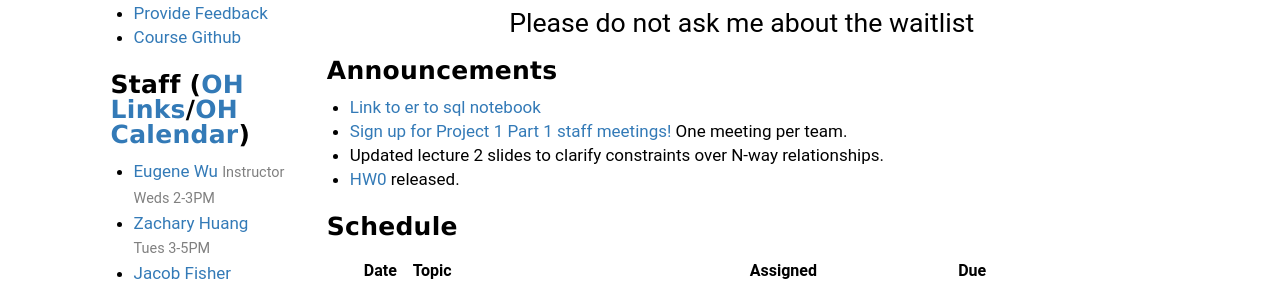
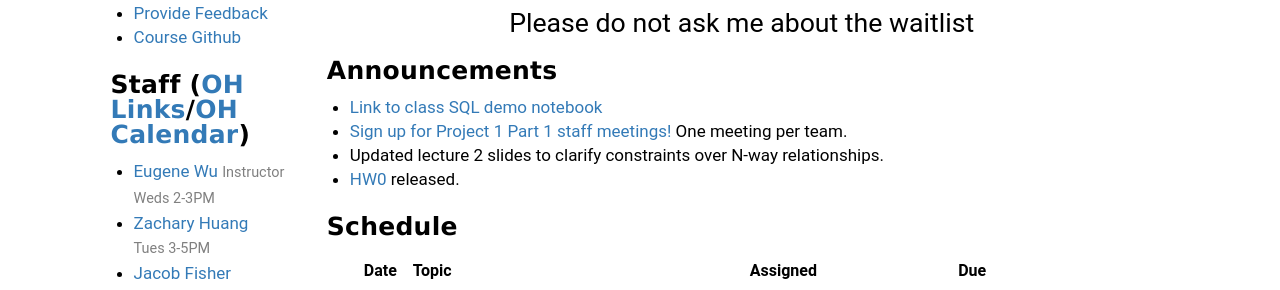
Before and after one commit to Kitatine/w4111.github.io, a Jekyll site: the page built from index.md, in a window 1280 px wide. Shown: the part 346-636 px from the top of the page. Built offline with Jekyll 4.4.1, drawn with Linux system fonts in a browser that asks for light colours.

Commit message:
Update index.md

```diff
--- a/index.md
+++ b/index.md
@@ -28,7 +28,7 @@ Developed by others:
 
 #### Announcements
 
-* [Link to er to sql notebook](https://github.com/w4111/w4111.github.io/tree/main/src/notebooks)
+* [Link to class SQL demo notebook](https://github.com/w4111/w4111.github.io/tree/main/src/notebooks)
 * [Sign up for Project 1 Part 1 staff meetings!](https://calendar.google.com/calendar/u/0/selfsched?sstoken=UUpOU05mUUpZYXk2fGRlZmF1bHR8YmE0YmE0M2MzNzkyYWZjOTcxYjRkMTBmNDNmNjA1NDc)  One meeting per team.
 * Updated lecture 2 slides to clarify constraints over N-way relationships.
 * [HW0](https://github.com/w4111/hw0) released.
```
